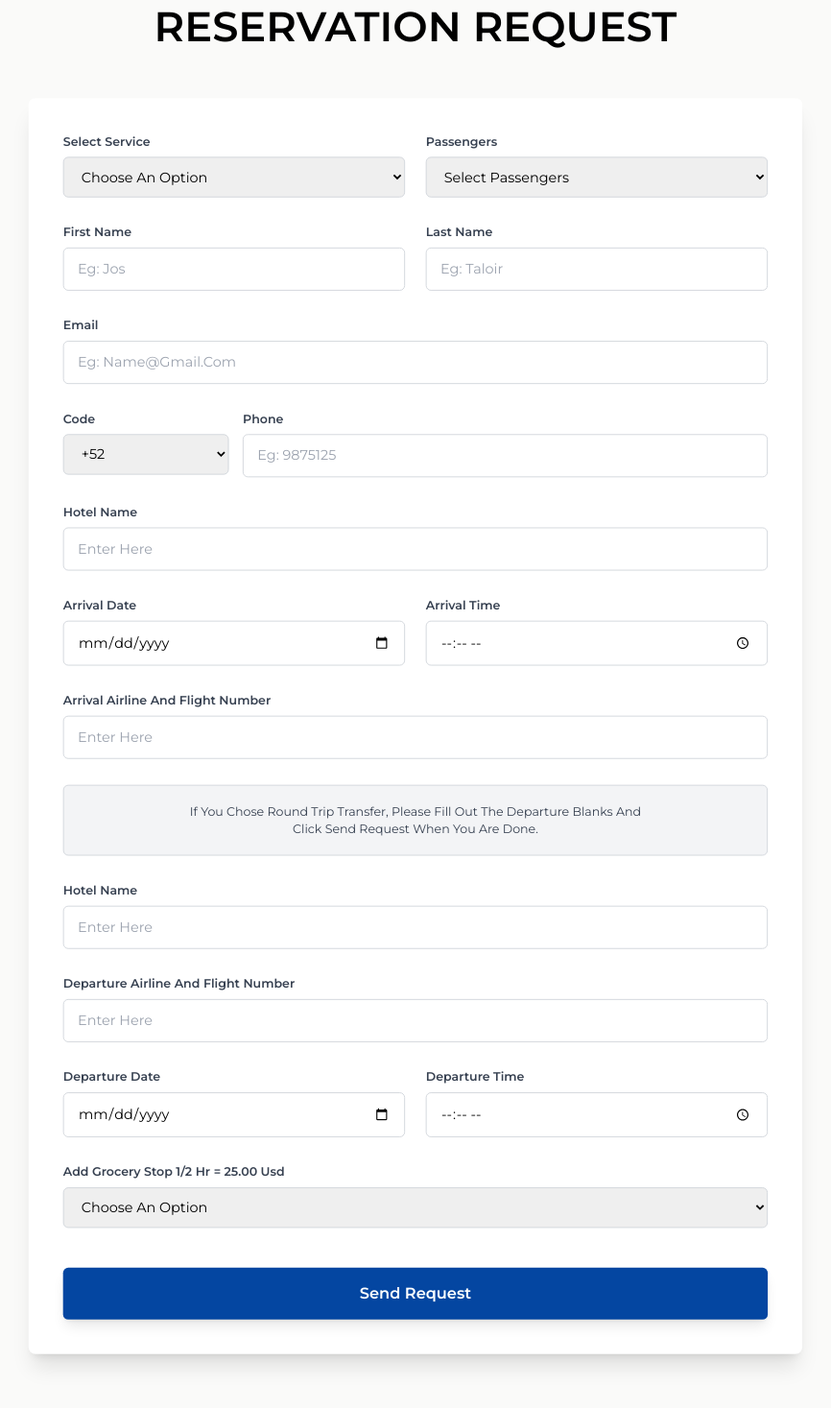
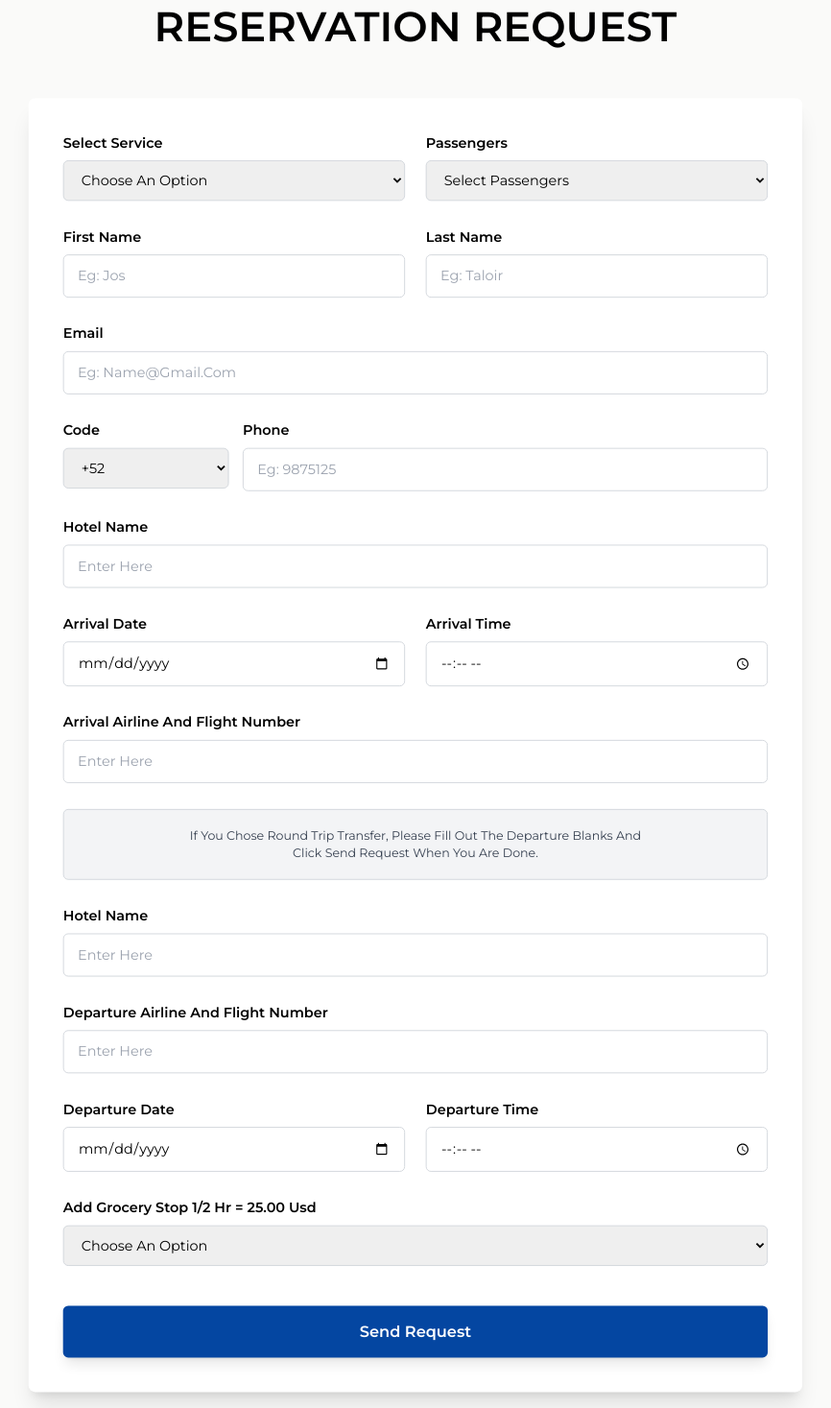
Before and after one commit to Nikhilthapa/transfercabo, a Next.js app: page /cabo/reservation in a window 1280 px wide. Shown: the part 1111-2578 px from the top of the page at 96% size, without its empty margins (207-1073 px from the left). Built offline with nearby package versions, Linux system fonts and the light colour scheme.

Commit message:
ui-fixes

```diff
--- a/app/cabo/reservation/page.tsx
+++ b/app/cabo/reservation/page.tsx
@@ -157,7 +157,7 @@ export default function ReservationPage() {
                 <div className="grid md:grid-cols-2 gap-4 md:gap-6">
                   {/* Select Service */}
                   <div>
-                    <label className="block text-xs md:text-sm font-[600] text-gray-700 mb-2">
+                    <label className="block font-montserrat font-semibold mb-2">
                       Select Service
                     </label>
                     <select
@@ -175,7 +175,7 @@ export default function ReservationPage() {
 
                   {/* Passengers */}
                   <div>
-                    <label className="block text-xs md:text-sm font-[600] text-gray-700 mb-2">
+                    <label className="block font-montserrat font-semibold mb-2">
                       Passengers
                     </label>
                     <select className="w-full border border-gray-300 rounded-md px-3 md:px-4 py-2.5 md:py-3 focus:outline-none focus:ring-2 focus:ring-blue-500 text-sm md:text-base">
@@ -194,7 +194,7 @@ export default function ReservationPage() {
                 <div className="grid md:grid-cols-2 gap-4 md:gap-6">
                   {/* First Name */}
                   <div>
-                    <label className="block text-xs md:text-sm font-[600] text-gray-700 mb-2">
+                    <label className="block font-montserrat font-semibold mb-2">
                       First Name
                     </label>
                     <input
@@ -206,7 +206,7 @@ export default function ReservationPage() {
 
                   {/* Last Name */}
                   <div>
-                    <label className="block text-xs md:text-sm font-[600] text-gray-700 mb-2">
+                    <label className="block font-montserrat font-semibold mb-2">
                       Last Name
                     </label>
                     <input
@@ -219,7 +219,7 @@ export default function ReservationPage() {
 
                 {/* Email */}
                 <div>
-                  <label className="block text-xs md:text-sm font-[600] text-gray-700 mb-2">
+                  <label className="block font-montserrat font-semibold mb-2">
                     Email
                   </label>
                   <input
@@ -232,7 +232,7 @@ export default function ReservationPage() {
                 {/* Phone with Country Code */}
                 <div className="grid md:grid-cols-12 gap-3 md:gap-4">
                   <div className="md:col-span-3">
-                    <label className="block text-xs md:text-sm font-[600] text-gray-700 mb-2">
+                    <label className="block font-montserrat font-semibold mb-2">
                       Code
                     </label>
                     <select className="w-full border border-gray-300 rounded-md px-3 md:px-4 py-2.5 md:py-3 focus:outline-none focus:ring-2 focus:ring-blue-500 text-sm md:text-base">
@@ -243,7 +243,7 @@ export default function ReservationPage() {
                     </select>
                   </div>
                   <div className="md:col-span-9">
-                    <label className="block text-xs md:text-sm font-[600] text-gray-700 mb-2">
+                    <label className="block font-montserrat font-semibold mb-2">
                       Phone
                     </label>
                     <input
@@ -256,7 +256,7 @@ export default function ReservationPage() {
 
                 {/* Arrival Details */}
                 <div>
-                  <label className="block text-xs md:text-sm font-[600] text-gray-700 mb-2">
+                  <label className="block font-montserrat font-semibold mb-2">
                     Hotel Name
                   </label>
                   <input
@@ -269,7 +269,7 @@ export default function ReservationPage() {
                 <div className="grid md:grid-cols-2 gap-4 md:gap-6">
                   {/* Arrival Date */}
                   <div>
-                    <label className="block text-xs md:text-sm font-[600] text-gray-700 mb-2">
+                    <label className="block font-montserrat font-semibold mb-2">
                       Arrival Date
                     </label>
                     <div className="relative">
@@ -282,7 +282,7 @@ export default function ReservationPage() {
 
                   {/* Arrival Time */}
                   <div>
-                    <label className="block text-xs md:text-sm font-[600] text-gray-700 mb-2">
+                    <label className="block font-montserrat font-semibold mb-2">
                       Arrival Time
                     </label>
                     <input
@@ -294,7 +294,7 @@ export default function ReservationPage() {
 
                 {/* Arrival Airline and Flight Number */}
                 <div>
-                  <label className="block text-xs md:text-sm font-[600] text-gray-700 mb-2">
+                  <label className="block font-montserrat font-semibold mb-2">
                     Arrival Airline And Flight Number
                   </label>
                   <input
@@ -315,7 +315,7 @@ export default function ReservationPage() {
 
                     {/* Departure Hotel Name */}
                     <div>
-                      <label className="block text-xs md:text-sm font-[600] text-gray-700 mb-2">
+                        <label className="block font-montserrat font-semibold mb-2">
                         Hotel Name
                       </label>
                       <input
@@ -327,7 +327,7 @@ export default function ReservationPage() {
 
                     {/* Departure Airline and Flight Number */}
                     <div>
-                      <label className="block text-xs md:text-sm font-[600] text-gray-700 mb-2">
+                      <label className="block font-montserrat font-semibold mb-2">
                         Departure Airline And Flight Number
                       </label>
                       <input
@@ -340,7 +340,7 @@ export default function ReservationPage() {
                     <div className="grid md:grid-cols-2 gap-4 md:gap-6">
                       {/* Departure Date */}
                       <div>
-                        <label className="block text-xs md:text-sm font-[600] text-gray-700 mb-2">
+                          <label className="block font-montserrat font-semibold mb-2">
                           Departure Date
                         </label>
                         <div className="relative">
@@ -353,7 +353,7 @@ export default function ReservationPage() {
 
                       {/* Departure Time */}
                       <div>
-                        <label className="block text-xs md:text-sm font-[600] text-gray-700 mb-2">
+                        <label className="block font-montserrat font-semibold mb-2">
                           Departure Time
                         </label>
                         <input
@@ -377,7 +377,7 @@ export default function ReservationPage() {
                 <div className="space-y-4 md:space-y-5 lg:space-y-[30px]">
                     {/* Hotel Name */}
                     <div>
-                      <label className="block text-xs md:text-sm font-[600] text-gray-700 mb-2">
+                      <label className="block font-montserrat font-semibold mb-2">
                         Hotel Name
                       </label>
                       <input
@@ -389,7 +389,7 @@ export default function ReservationPage() {
 
                     {/* Departure Airline and Flight Number */}
                     <div>
-                      <label className="block text-xs md:text-sm font-[600] text-gray-700 mb-2">
+                      <label className="block font-montserrat font-semibold mb-2">
                         Departure Airline And Flight Number
                       </label>
                       <input
@@ -402,7 +402,7 @@ export default function ReservationPage() {
                     <div className="grid md:grid-cols-2 gap-4 md:gap-6">
                       {/* Departure Date */}
                       <div>
-                        <label className="block text-xs md:text-sm font-[600] text-gray-700 mb-2">
+                        <label className="block font-montserrat font-semibold mb-2">
                           Departure Date
                         </label>
                         <div className="relative">
@@ -415,7 +415,7 @@ export default function ReservationPage() {
 
                       {/* Departure Time */}
                       <div>
-                        <label className="block text-xs md:text-sm font-[600] text-gray-700 mb-2">
+                        <label className="block font-montserrat font-semibold mb-2">
                           Departure Time
                         </label>
                         <input
@@ -427,7 +427,7 @@ export default function ReservationPage() {
 
                     {/* Add Grocery Stop */}
                     <div>
-                      <label className="block text-xs md:text-sm font-[600] text-gray-700 mb-2">
+                      <label className="block font-montserrat font-semibold mb-2">
                         Add Grocery Stop 1/2 Hr = 25.00 Usd
                       </label>
                       <select className="w-full border border-gray-300 rounded-md px-3 md:px-4 py-2.5 md:py-3 focus:outline-none focus:ring-2 focus:ring-blue-500 text-sm md:text-base">
--- a/app/contact/page.tsx
+++ b/app/contact/page.tsx
@@ -90,7 +90,7 @@ export default function ContactPage() {
                 </div>
               </div>
               <h3 className="font-bold text-black text-base md:text-lg mb-1 md:mb-2">Email</h3>
-              <p className="text-black text-sm md:text-base break-all">bookingcheaptransferscabo@gmail.com</p>
+              <p className="text-black text-sm md:text-base break-all">bookingcheaptransferscabo <br /> @gmail.com</p>
             </div>
 
             {/* Location Card */}
--- a/components/aboutpage/AboutCallToAction.tsx
+++ b/components/aboutpage/AboutCallToAction.tsx
@@ -8,7 +8,7 @@ export default function AboutCallToAction() {
           <h2 className="text-3xl md:text-4xl lg:text-5xl font-Montserrat font-bold text-black" style={{ marginBottom: '10px' }}>
             Your Journey Begins With Us
           </h2>
-          <p className="font-Montserrat font-medium text-[#6f6f6f] text-base md:text-lg leading-relaxed" style={{ marginBottom: '70px' }}>
+          <p className="font-Montserrat font-medium text-[#6f6f6f] text-base md:text-lg leading-relaxed" style={{ marginBottom: '50px' }}>
             Don't wait any longer book your trusted transportation with Rodrigo and enjoy a perfect blend of professionalism, hospitality, and local expertise. Let Rodrigo take care of your Airport Transfer so you can focus on enjoying your Los Cabos adventure!
           </p>
           <Link
```
Also changed, not shown: app/activity/reservation/page.tsx (+10 -10 lines).
